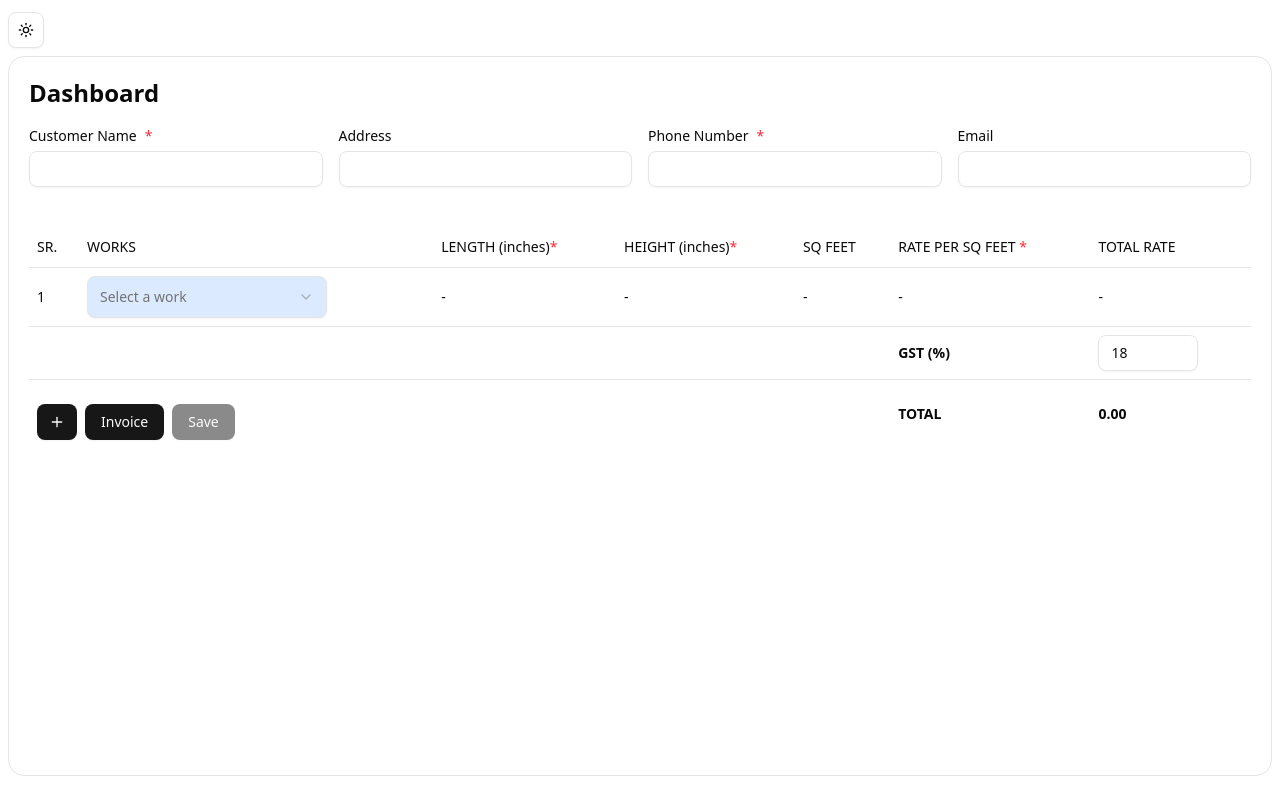
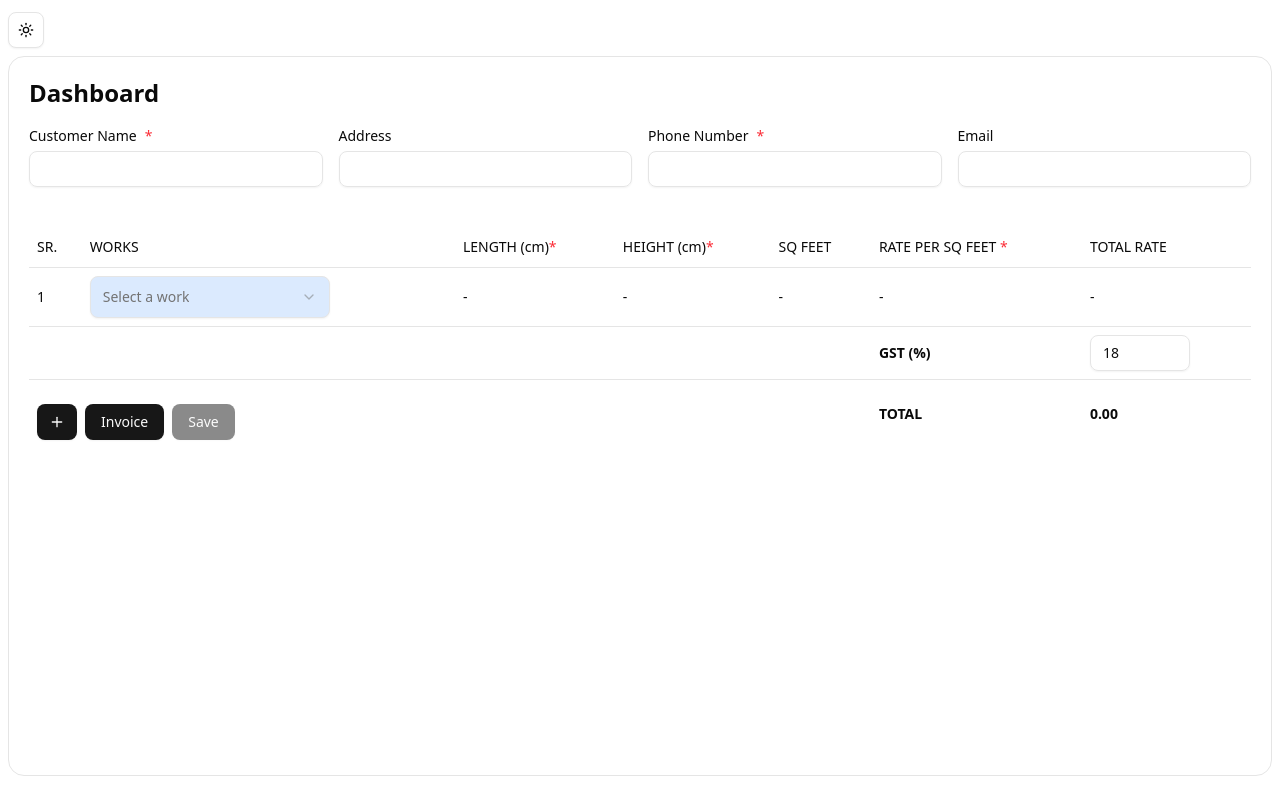
Before and after one commit to anandhubinu008/Incost-demo, a Next.js app: page /dashboard in a window 1280 px wide. Built offline with nearby package versions, Linux system fonts and the light colour scheme.

Commit message:
changes units

```diff
--- a/app/dashboard/page.jsx
+++ b/app/dashboard/page.jsx
@@ -296,8 +296,8 @@ const handlePrint = useReactToPrint({
             <TableRow>
               <TableHead>SR.</TableHead>
               <TableHead>WORKS</TableHead>
-              <TableHead>LENGTH (inches)<span className='text-red-500'>*</span></TableHead>
-              <TableHead>HEIGHT (inches)<span className='text-red-500'>*</span></TableHead>
+              <TableHead>LENGTH (cm)<span className='text-red-500'>*</span></TableHead>
+              <TableHead>HEIGHT (cm)<span className='text-red-500'>*</span></TableHead>
               <TableHead>SQ FEET</TableHead>
               <TableHead>RATE PER SQ FEET <span className='text-red-500'>*</span></TableHead>
               <TableHead>TOTAL RATE</TableHead>
```
